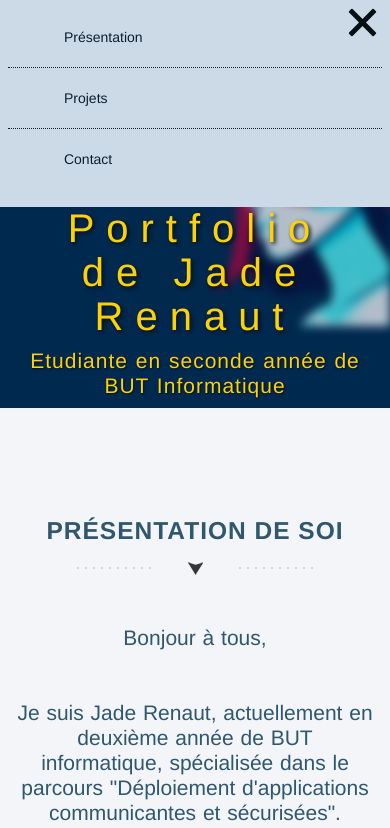
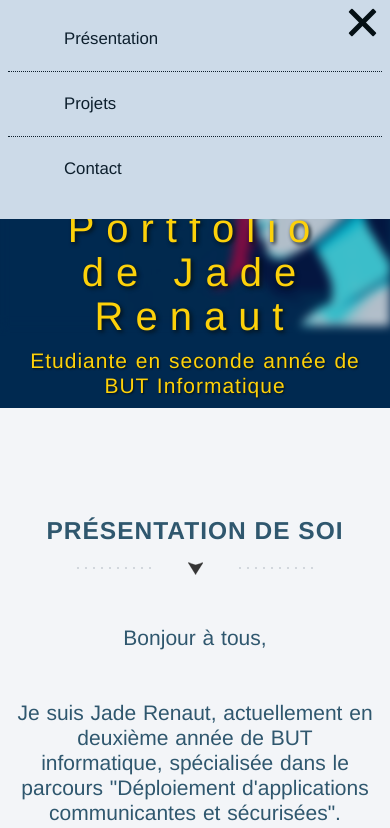
Before and after one commit to JadeRnt/PortfolioBlog, a plain HTML site: page index.html in a window 390 px wide. Both pictures are taken after a click on the link 362 px from the left and 23 px from the top of the page. Shown: the top 828 px of the page. Drawn offline with nearby package versions, Linux system fonts and the light colour scheme.

Commit message:
modif taille texte

```diff
--- a/css/styles.css
+++ b/css/styles.css
@@ -1,6 +1,24 @@
 /* ==========================================================================
 General
 ========================================================================== */
+a,
+p,
+h2,
+h1,
+.learn-more-btn {
+    font-size: 1.5em; /* Default font size for general elements */
+}
+
+@media only screen and (max-width: 768px) {
+    a,
+    p,
+    h2,
+    h1,
+    .learn-more-btn {
+        font-size: 1.2em;
+    }
+}
+
 a {
     color: #051015;
     -webkit-transition: all 0.5s;
```
